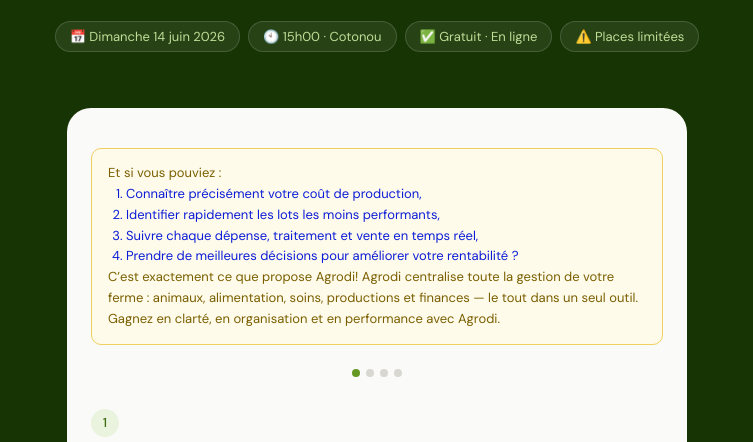
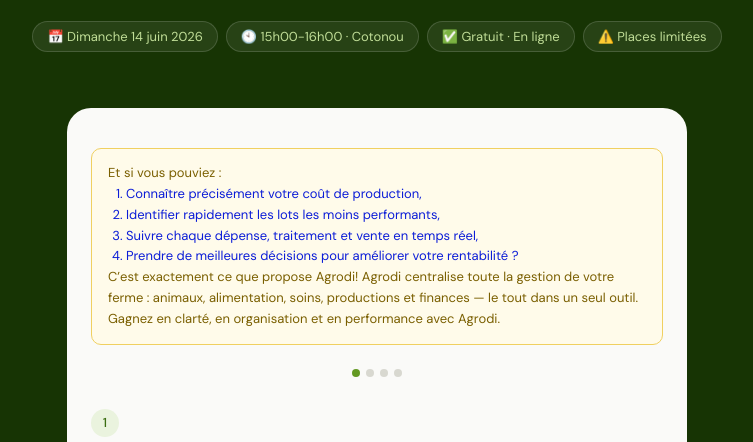
Before and after one commit to Odi-net/agrodi-webinaire, a plain HTML site: page index.html in a window 1280 px wide. Shown: the part 314-756 px from the top of the page, without its empty margins (263-1016 px from the left). Drawn offline with Linux system fonts and the light colour scheme.

Commit message:
Update index.html

```diff
--- a/index.html
+++ b/index.html
@@ -444,7 +444,7 @@
       dans un seul outil.</p>
     <div class="hero-pills">
       <span class="hero-pill">📅 Dimanche 14 juin 2026</span>
-      <span class="hero-pill">🕙 15h00 · Cotonou</span>
+      <span class="hero-pill">🕙 15h00-16h00 · Cotonou</span>
       <span class="hero-pill">✅ Gratuit · En ligne</span>
       <span class="hero-pill">⚠️ Places limitées</span>
     </div>
```
